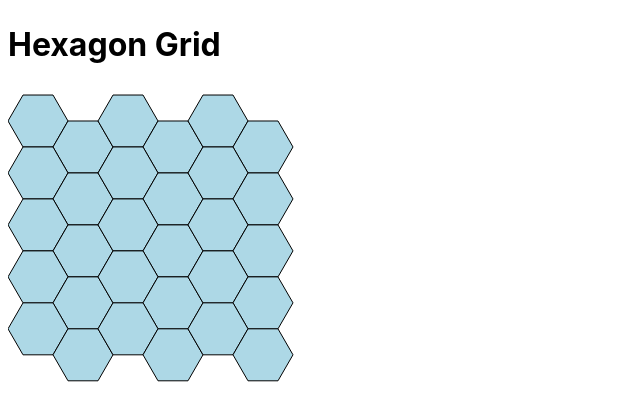
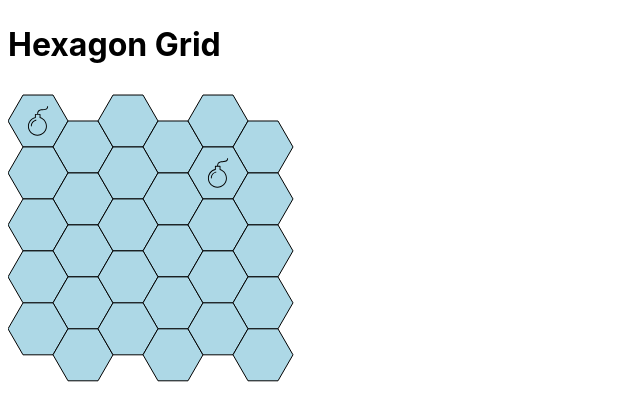
Before and after one commit to rie03p/hex-minesweeper, a React (Vite) app: page / in a window 1280 px wide. Shown: the top 420 px of the page, without its empty margins (0-640 px from the left). Built offline with nearby package versions, Linux system fonts and the light colour scheme.

Commit message:
feat: cellの周りの爆弾の数を数える

```diff
--- a/src/components/HexCell.tsx
+++ b/src/components/HexCell.tsx
@@ -21,8 +21,11 @@ export const HexCell: React.FC<HexCellProps> = ({cell, size, stroke, onLeftClick
       }}>
       <polygon points={getHexagonPoints(cell.x, cell.y, size)} fill={fill} stroke={stroke} />
       {cell.isFlag && <image href="/flag.svg" x={cell.x - size / 2} y={cell.y - size / 2} width={size} height={size} />}
-      {cell.isRevealed && cell.isBomb && (
-        <image href="/bomb.svg" x={cell.x - size / 2} y={cell.y - size / 2} width={size} height={size} />
+      {cell.isBomb && <image href="/bomb.svg" x={cell.x - size / 2} y={cell.y - size / 2} width={size} height={size} />}
+      {cell.isRevealed && cell.value && cell.value > 0 && !cell.isBomb && (
+        <text x={cell.x} y={cell.y} textAnchor="middle" dominantBaseline="middle" fill="black">
+          {cell.value}
+        </text>
       )}
     </g>
   )
--- a/src/components/HexGrid.tsx
+++ b/src/components/HexGrid.tsx
@@ -9,6 +9,7 @@ export type Cell = {
   isFlag: boolean
   isBomb: boolean
   isRevealed: boolean
+  value?: number
 }
 
 type HexGridProps = {
@@ -27,6 +28,49 @@ export const HexGrid: React.FC<HexGridProps> = ({rows, columns, hexSize}) => {
   const svgWidth = columns * horizontalStep + hexSize
   const svgHeight = rows * verticalStep + hexHeight / 2
 
+  // 周りの爆弾の数を計算する関数
+  const countBombs = (board: Cell[][]): Cell[][] => {
+    const evenColOffsets = [
+      [-1, 0],
+      [0, 1],
+      [1, 1],
+      [1, 0],
+      [1, -1],
+      [0, -1],
+    ]
+    const oddColOffsets = [
+      [-1, 0],
+      [-1, 1],
+      [0, 1],
+      [1, 0],
+      [0, -1],
+      [-1, -1],
+    ]
+
+    const newBoard = board.map((rowCells, row) =>
+      rowCells.map((cell, col) => {
+        let count = 0
+        const offsets = col % 2 === 0 ? oddColOffsets : evenColOffsets
+        for (const [dy, dx] of offsets) {
+          const newRow = row + dy
+          const newCol = col + dx
+
+          // 隣接セルが範囲内か確認
+          if (newRow >= 0 && newRow < board.length && newCol >= 0 && newCol < board[0].length) {
+            if (board[newRow][newCol].isBomb) {
+              count++
+            }
+          }
+        }
+        return {
+          ...cell,
+          value: count,
+        }
+      }),
+    )
+    return newBoard
+  }
+
   // ボードを生成する関数
   const createBoard = (): Cell[][] => {
     const board: Cell[][] = []
@@ -41,7 +85,7 @@ export const HexGrid: React.FC<HexGridProps> = ({rows, columns, hexSize}) => {
       }
       board.push(rowCells)
     }
-    return board
+    return countBombs(board)
   }
 
   const [board, setBoard] = useState<Cell[][]>(createBoard())
```
